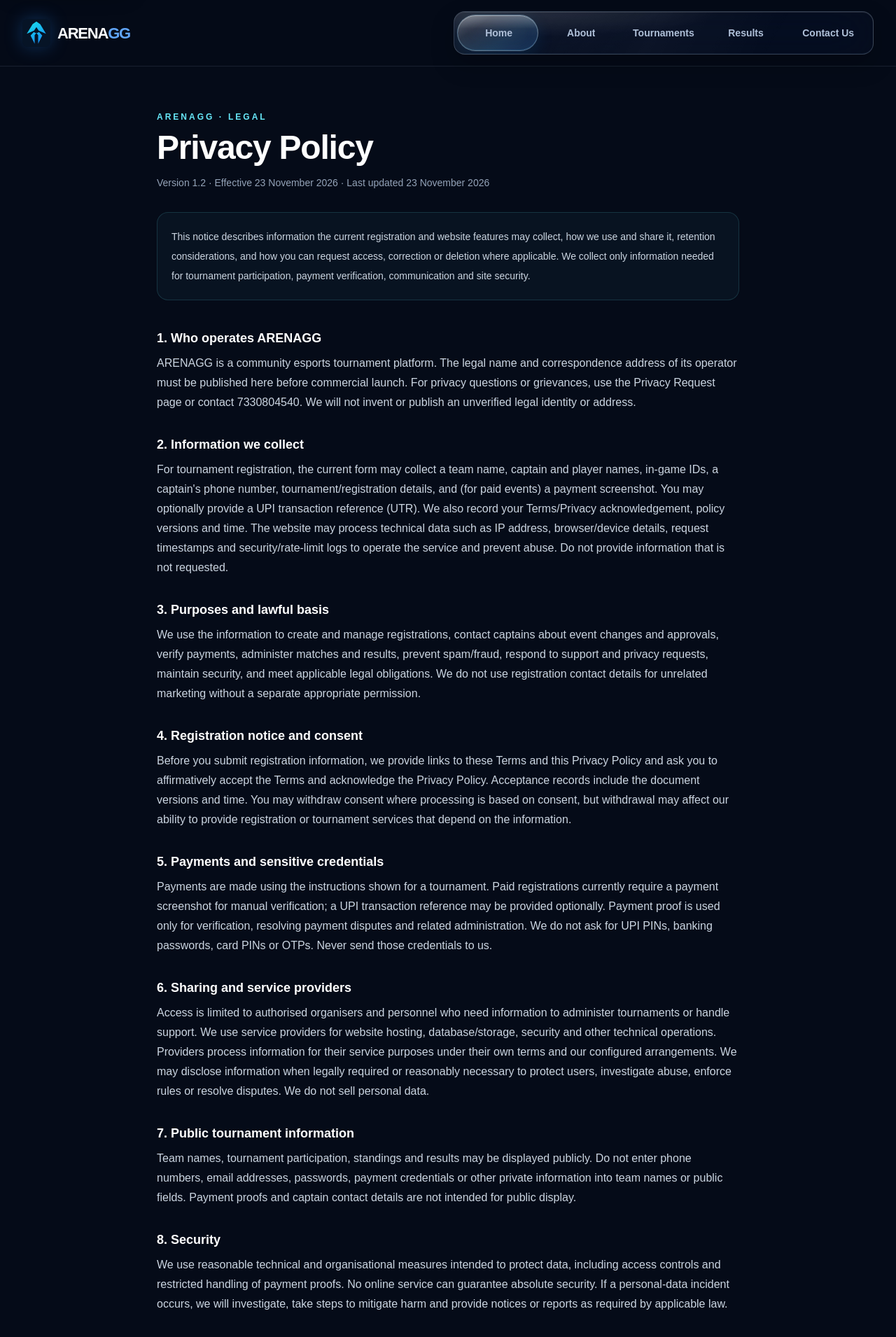
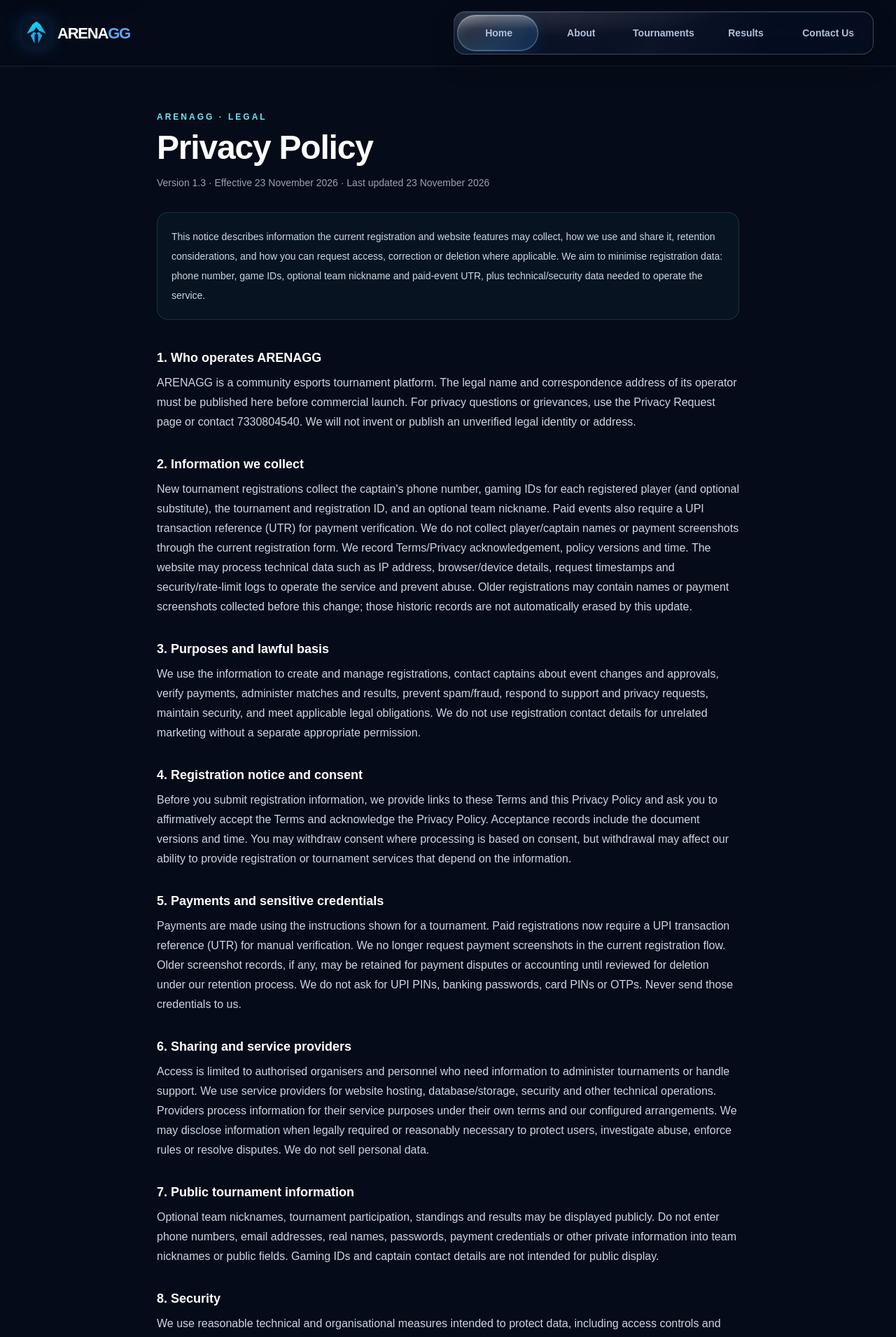
Before and after one commit to MDNOMAANKHAN/arenagg-tournament-app, a Next.js app: page /privacy in a window 1280 px wide. Shown: the top 1910 px of the page at 70% size. Built offline with nearby package versions, Linux system fonts and the light colour scheme.

Commit message:
Update privacy policy for minimal registration fields

```diff
--- a/src/app/(site)/privacy/page.tsx
+++ b/src/app/(site)/privacy/page.tsx
@@ -9,12 +9,12 @@ export const metadata: Metadata = {
 
 const sections = [
   ["1. Who operates ARENAGG", "ARENAGG is a community esports tournament platform. The legal name and correspondence address of its operator must be published here before commercial launch. For privacy questions or grievances, use the Privacy Request page or contact 7330804540. We will not invent or publish an unverified legal identity or address."],
-  ["2. Information we collect", "For tournament registration, the current form may collect a team name, captain and player names, in-game IDs, a captain's phone number, tournament/registration details, and (for paid events) a payment screenshot. You may optionally provide a UPI transaction reference (UTR). We also record your Terms/Privacy acknowledgement, policy versions and time. The website may process technical data such as IP address, browser/device details, request timestamps and security/rate-limit logs to operate the service and prevent abuse. Do not provide information that is not requested."],
+  ["2. Information we collect", "New tournament registrations collect the captain's phone number, gaming IDs for each registered player (and optional substitute), the tournament and registration ID, and an optional team nickname. Paid events also require a UPI transaction reference (UTR) for payment verification. We do not collect player/captain names or payment screenshots through the current registration form. We record Terms/Privacy acknowledgement, policy versions and time. The website may process technical data such as IP address, browser/device details, request timestamps and security/rate-limit logs to operate the service and prevent abuse. Older registrations may contain names or payment screenshots collected before this change; those historic records are not automatically erased by this update."],
   ["3. Purposes and lawful basis", "We use the information to create and manage registrations, contact captains about event changes and approvals, verify payments, administer matches and results, prevent spam/fraud, respond to support and privacy requests, maintain security, and meet applicable legal obligations. We do not use registration contact details for unrelated marketing without a separate appropriate permission."],
   ["4. Registration notice and consent", "Before you submit registration information, we provide links to these Terms and this Privacy Policy and ask you to affirmatively accept the Terms and acknowledge the Privacy Policy. Acceptance records include the document versions and time. You may withdraw consent where processing is based on consent, but withdrawal may affect our ability to provide registration or tournament services that depend on the information."],
-  ["5. Payments and sensitive credentials", "Payments are made using the instructions shown for a tournament. Paid registrations currently require a payment screenshot for manual verification; a UPI transaction reference may be provided optionally. Payment proof is used only for verification, resolving payment disputes and related administration. We do not ask for UPI PINs, banking passwords, card PINs or OTPs. Never send those credentials to us."],
+  ["5. Payments and sensitive credentials", "Payments are made using the instructions shown for a tournament. Paid registrations now require a UPI transaction reference (UTR) for manual verification. We no longer request payment screenshots in the current registration flow. Older screenshot records, if any, may be retained for payment disputes or accounting until reviewed for deletion under our retention process. We do not ask for UPI PINs, banking passwords, card PINs or OTPs. Never send those credentials to us."],
   ["6. Sharing and service providers", "Access is limited to authorised organisers and personnel who need information to administer tournaments or handle support. We use service providers for website hosting, database/storage, security and other technical operations. Providers process information for their service purposes under their own terms and our configured arrangements. We may disclose information when legally required or reasonably necessary to protect users, investigate abuse, enforce rules or resolve disputes. We do not sell personal data."],
-  ["7. Public tournament information", "Team names, tournament participation, standings and results may be displayed publicly. Do not enter phone numbers, email addresses, passwords, payment credentials or other private information into team names or public fields. Payment proofs and captain contact details are not intended for public display."],
+  ["7. Public tournament information", "Optional team nicknames, tournament participation, standings and results may be displayed publicly. Do not enter phone numbers, email addresses, real names, passwords, payment credentials or other private information into team nicknames or public fields. Gaming IDs and captain contact details are not intended for public display."],
   ["8. Security", "We use reasonable technical and organisational measures intended to protect data, including access controls and restricted handling of payment proofs. No online service can guarantee absolute security. If a personal-data incident occurs, we will investigate, take steps to mitigate harm and provide notices or reports as required by applicable law."],
   ["9. Retention", "We retain registration details and payment proofs for tournament administration, payment verification, fraud prevention, dispute handling and any applicable accounting or legal requirements. We review records and delete or anonymise them when they are no longer needed, unless retention is required. This policy does not mean that automated expiry/deletion is currently implemented for every record or backup; deletion requests are reviewed and handled as applicable."],
   ["10. Your privacy requests", "You may request information about processing, correction of inaccurate data, deletion where applicable, withdrawal of consent, or raise a privacy grievance. Use our Privacy Request form. We may ask for reasonable verification to protect your information and will explain if we cannot fulfil a request because of a legal obligation or legitimate retention need."],
@@ -29,9 +29,9 @@ export default function PrivacyPage() {
     <main className="mx-auto w-full max-w-4xl px-4 py-12 sm:px-8 sm:py-16">
       <p className="text-xs font-bold uppercase tracking-[0.25em] text-cyan-300">ARENAGG · Legal</p>
       <h1 className="mt-3 text-3xl font-black tracking-tight text-white sm:text-5xl">Privacy Policy</h1>
-      <p className="mt-4 text-sm text-slate-400">Version 1.2 · Effective 23 November 2026 · Last updated 23 November 2026</p>
+      <p className="mt-4 text-sm text-slate-400">Version 1.3 · Effective 23 November 2026 · Last updated 23 November 2026</p>
       <div className="mt-8 rounded-2xl border border-cyan-300/15 bg-cyan-300/[0.04] p-5 text-sm leading-7 text-slate-300">
-        This notice describes information the current registration and website features may collect, how we use and share it, retention considerations, and how you can request access, correction or deletion where applicable. We collect only information needed for tournament participation, payment verification, communication and site security.
+        This notice describes information the current registration and website features may collect, how we use and share it, retention considerations, and how you can request access, correction or deletion where applicable. We aim to minimise registration data: phone number, game IDs, optional team nickname and paid-event UTR, plus technical/security data needed to operate the service.
       </div>
       <div className="mt-10 space-y-8">
         {sections.map(([heading, body]) => (
```
